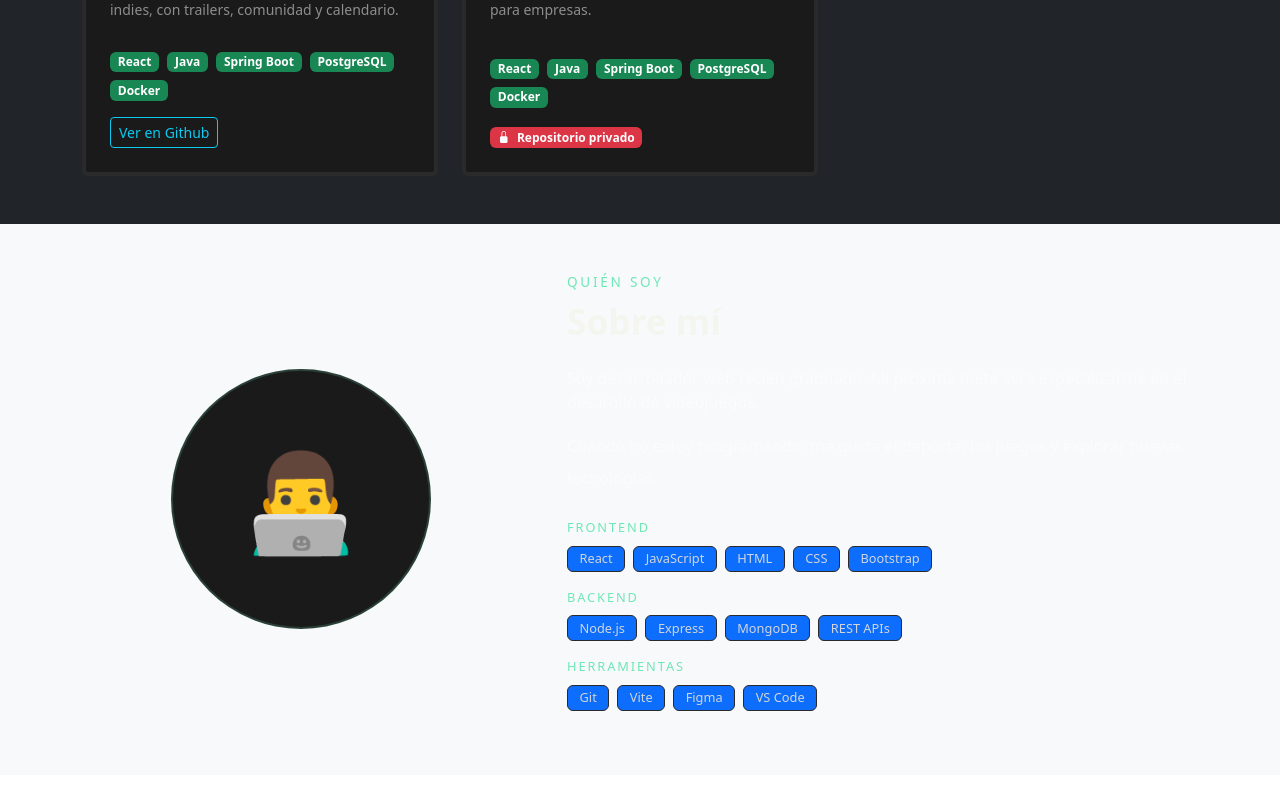
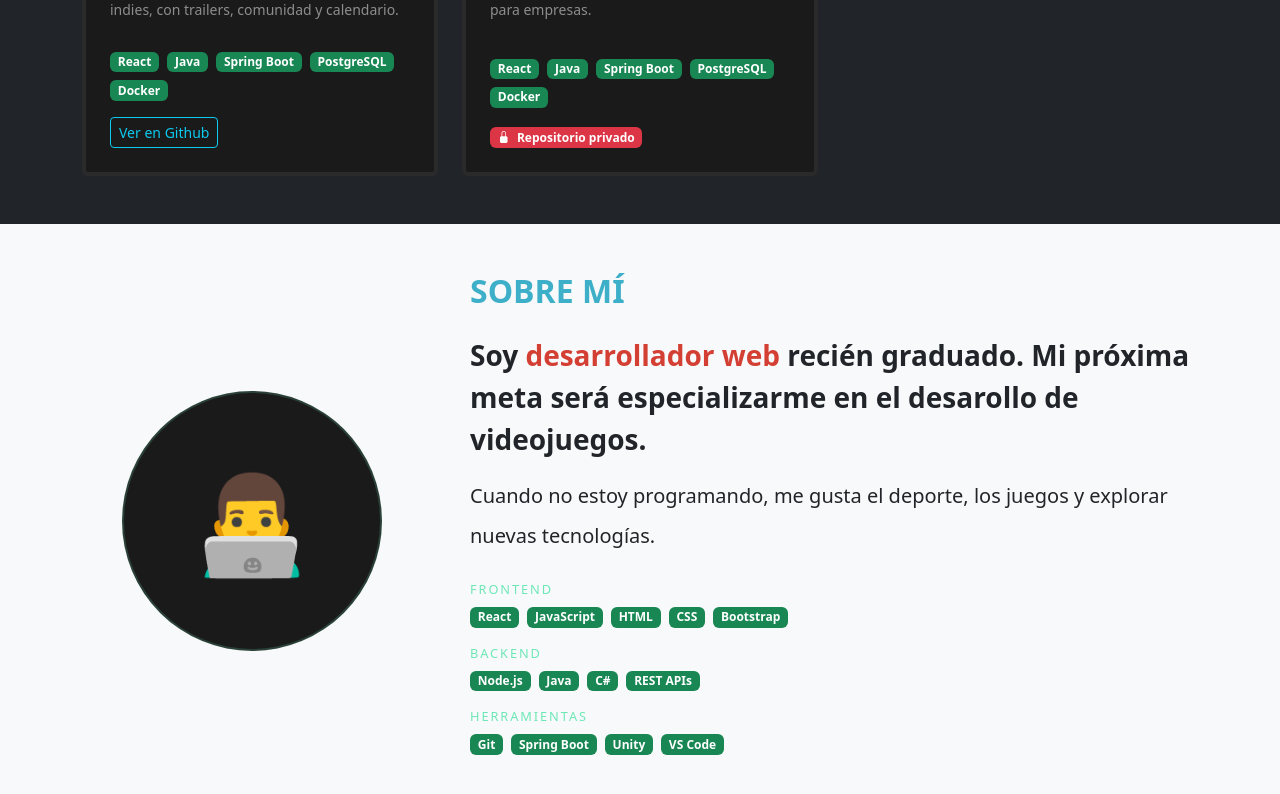
Before and after one commit to kfuentesb/PortfolioReact, a React app: page / in a window 1280 px wide. Shown: the part 1106-1900 px from the top of the page. Built offline with nearby package versions, Linux system fonts and the light colour scheme; the HTML template or start-up script is replaced by a standard one.

Commit message:
Arreglo sobre aout

```diff
--- a/package.json
+++ b/package.json
@@ -10,6 +10,7 @@
     "preview": "vite preview"
   },
   "dependencies": {
+    "boostrap": "^2.0.0",
     "bootstrap": "^5.3.8",
     "bootstrap-icons": "^1.13.1",
     "react": "^19.2.6",
--- a/src/components/About.tsx
+++ b/src/components/About.tsx
@@ -1,9 +1,9 @@
-import { Container, Row, Col, Badge } from 'react-bootstrap'
+import { Container, Row, Col, Badge, Card } from 'react-bootstrap'
 
 const skills = [
     { category: 'Frontend', items: ['React', 'JavaScript', 'HTML', 'CSS', 'Bootstrap'] },
-    { category: 'Backend', items: ['Node.js', 'Express', 'MongoDB', 'REST APIs'] },
-    { category: 'Herramientas', items: ['Git', 'Vite', 'Figma', 'VS Code'] },
+    { category: 'Backend', items: ['Node.js', 'Java', 'C#', 'REST APIs'] },
+    { category: 'Herramientas', items: ['Git', 'Spring Boot', 'Unity', 'VS Code'] },
 ]
 
 export default function About() {
@@ -12,7 +12,7 @@ export default function About() {
             <Container>
                 <Row className="align-items-center g-5">
 
-                    <Col lg={5} className="text-center">
+                    <Col md={4} className="text-center">
                         <div
                             className="rounded-circle mx-auto d-flex align-items-center justify-content-center"
                             style={{ width: 260, height: 260, background: '#1a1a1a', border: '2px solid #6ee7b730', fontSize: '6rem' }}
@@ -21,17 +21,14 @@ export default function About() {
                         </div>
                     </Col>
 
-                    <Col lg={7}>
-                        <p style={{ color: '#6ee7b7', letterSpacing: '0.2em', fontSize: '0.85rem' }} className="text-uppercase mb-2">
-                            Quién soy
-                        </p>
-                        <h2 className="fw-bold mb-4" style={{ fontSize: '2.2rem', color: '#f5f5f0' }}>
+                    <Col md={8}>
+                        <h2 className="text-uppercase fw-bold mb-4" style={{ color: '#3eafc9'}}>
                             Sobre mí
                         </h2>
-                        <p className="text-white-50 mb-3">
-                            Soy desarrollador web recién graduado. Mi próxima meta será especalizarme en el desarollo de videojuegos.
+                        <p className="mb-3 fw-bold fs-3 lead">
+                            Soy <span style={{color: '#d43f34'}}>desarrollador web</span> recién graduado. Mi próxima meta será especializarme en el desarollo de videojuegos.
                         </p>
-                        <p className="text-white-50 mb-4 lh-lg">
+                        <p className="mb-4 lh-lg lead">
                             Cuando no estoy programando, me gusta el deporte, los juegos y explorar nuevas tecnologías.
                         </p>
 
@@ -44,7 +41,7 @@ export default function About() {
                                     {items.map(skill => (
                                         <Badge
                                             key={skill}
-                                            style={{ background: '#1a1a1a', color: '#d1d5db', border: '1px solid #2a2a2a', fontWeight: 400, fontSize: '0.8rem', padding: '0.45em 0.9em' }}
+                                            bg="success"
                                         >
                                             {skill}
                                         </Badge>
```
Also changed, not shown: 1 other file (tests, documents, lock files or other folders).
